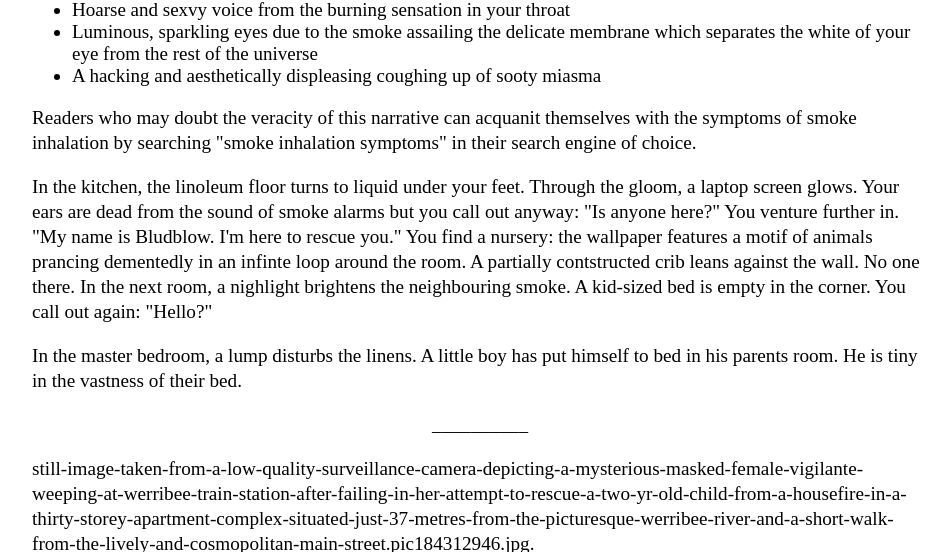
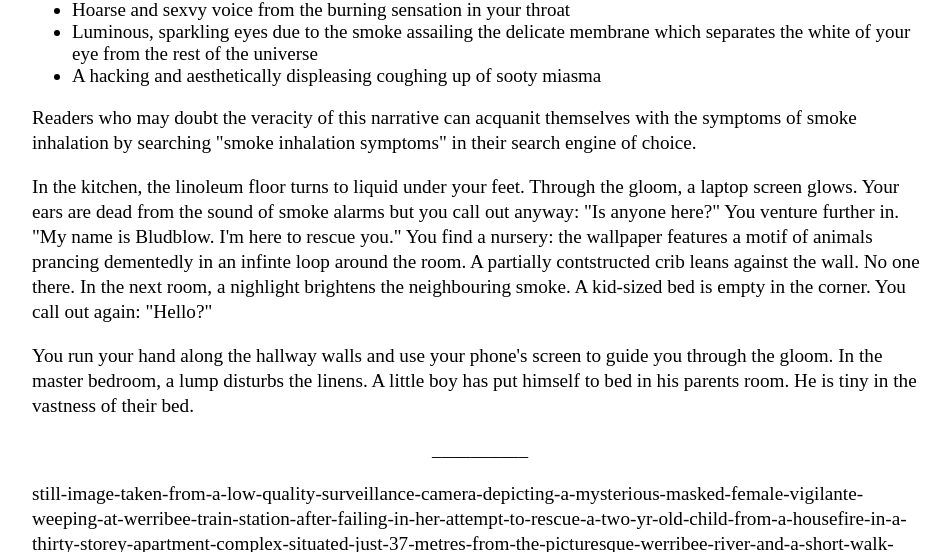
Before and after one commit to Pinelife/pinelife.github.io, a Jekyll site: the page Hellhole/Room12.html, which Jekyll copies as it is, in a window 1280 px wide and 900 px high, scrolled down 2699 px, cut to the strip 0-552 px from the top of the window. Shown: the whole strip, without its empty margins (160-1110 px from the left). Built offline with Jekyll 4.4.1, drawn with Linux system fonts in a browser that asks for light colours.

Commit message:
Update Room12.html

```diff
--- a/Hellhole/Room12.html
+++ b/Hellhole/Room12.html
@@ -166,9 +166,8 @@ from the sound of smoke alarms but you call out anyway: "Is anyone here?" You ve
 	the room. A  partially contstructed crib leans against the wall. No one there. In the next room, a nighlight brightens the
 	neighbouring smoke. A kid-sized bed is empty in the corner. You call out again: "Hello?"
 </p>
-<p>
-In the master bedroom, a lump disturbs the linens. A little boy has put himself to bed in his parents room. He is tiny in the vastness of
-	their bed.
+<p>You run your hand along the hallway walls and use your phone's screen to guide you through the gloom. In the master bedroom, a lump
+disturbs the linens. A little boy has put himself to bed in his parents room. He is tiny in the vastness of their bed.
 </p>
 <p style="text-align:center" class="indented">
 __________
```
